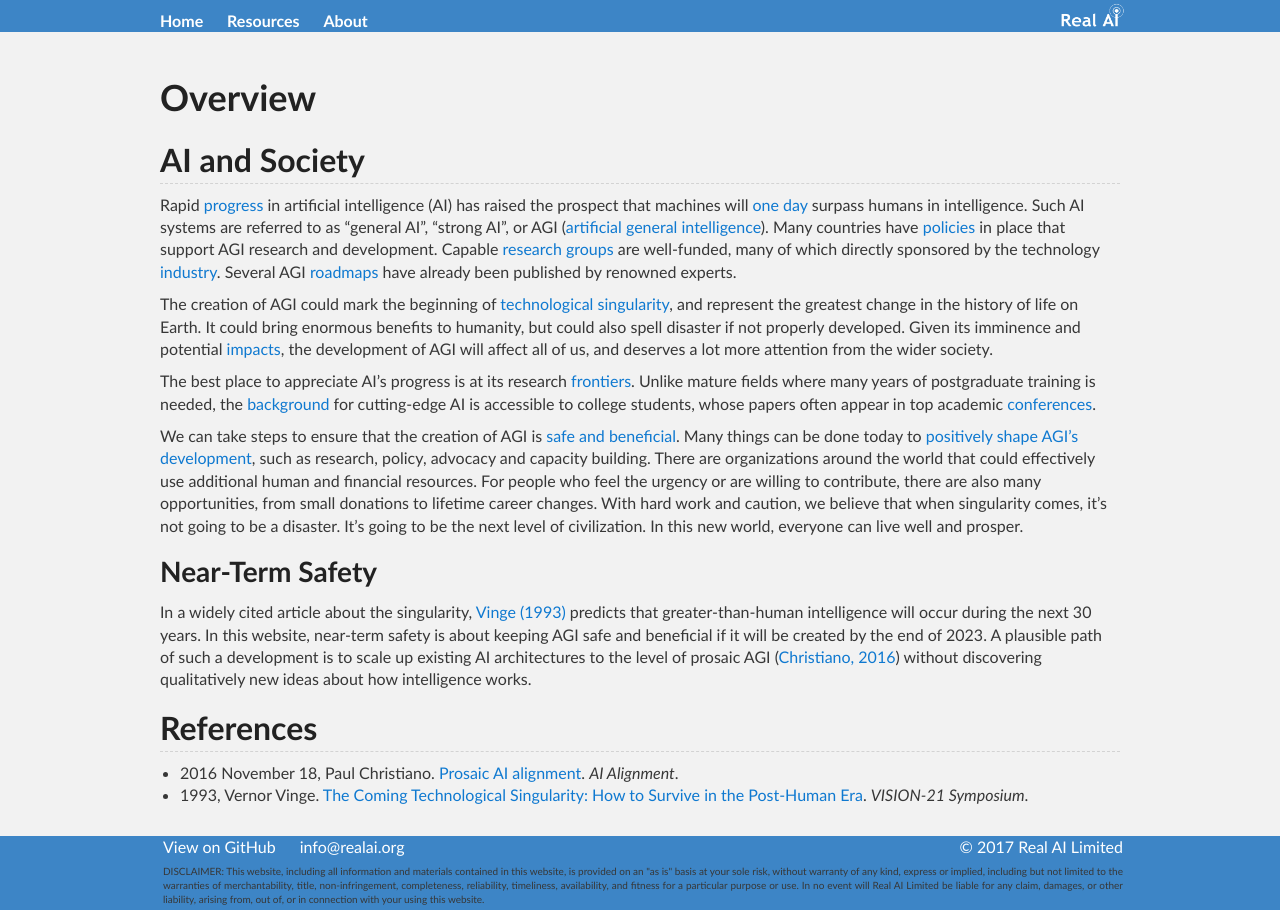
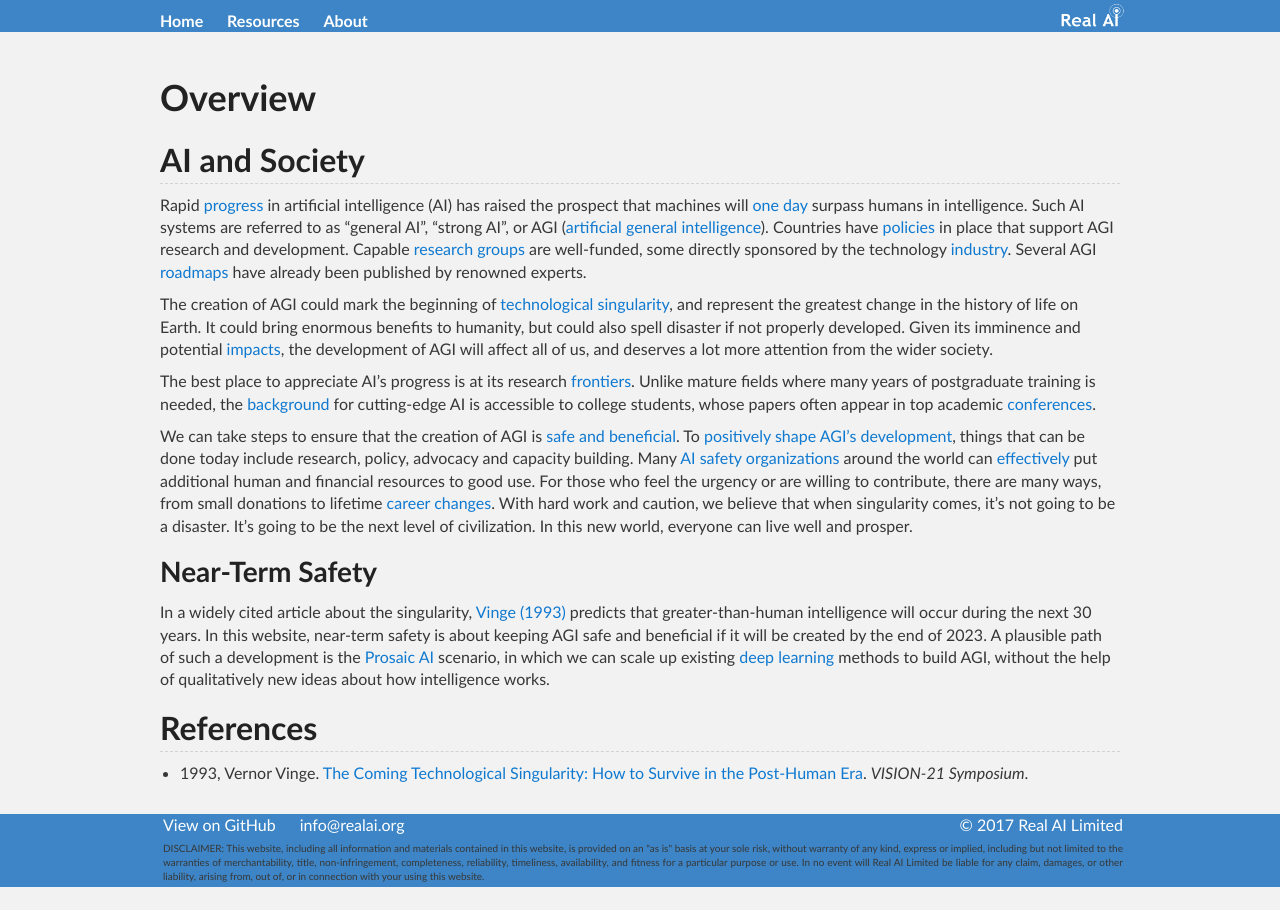
Before and after one commit to Tonywuhk/realai.org, a Jekyll site: the page built from overview.md, in a window 1280 px wide. Built offline with Jekyll 4.4.1, drawn with Linux system fonts in a browser that asks for light colours; our own code applies the rules of GitHub Pages for plain Markdown files; the repository's description, which GitHub fills in, is left out.

Commit message:
Rename safety/research-groups.md -> safety/organizations.md

```diff
--- a/overview.md
+++ b/overview.md
@@ -5,19 +5,18 @@
 
 ## AI and Society
 
-Rapid [progress](http://realai.org/progress/) in artificial intelligence (AI) has raised the prospect that machines will [one day](http://realai.org/timing/) surpass humans in intelligence. Such AI systems are referred to as “general AI”, “strong AI”, or AGI ([artificial general intelligence](https://en.wikipedia.org/wiki/Artificial_general_intelligence)). Many countries have [policies](http://realai.org/policies/) in place that support AGI research and development. Capable [research groups](http://realai.org/labs/) are well-funded, many of which directly sponsored by the technology [industry](http://realai.org/industry/). Several AGI [roadmaps](http://realai.org/roadmaps/) have already been published by renowned experts.
+Rapid [progress](http://realai.org/progress/) in artificial intelligence (AI) has raised the prospect that machines will [one day](http://realai.org/timing/) surpass humans in intelligence. Such AI systems are referred to as “general AI”, “strong AI”, or AGI ([artificial general intelligence](https://en.wikipedia.org/wiki/Artificial_general_intelligence)). Countries have [policies](http://realai.org/policies/) in place that support AGI research and development. Capable [research groups](http://realai.org/labs/) are well-funded, some directly sponsored by the technology [industry](http://realai.org/industry/). Several AGI [roadmaps](http://realai.org/roadmaps/) have already been published by renowned experts.
 
 The creation of AGI could mark the beginning of [technological singularity](https://en.wikipedia.org/wiki/Technological_singularity), and represent the greatest change in the history of life on Earth. It could bring enormous benefits to humanity, but could also spell disaster if not properly developed. Given its imminence and potential [impacts](http://realai.org/impacts/), the development of AGI will affect all of us, and deserves a lot more attention from the wider society.
 
 The best place to appreciate AI’s progress is at its research [frontiers](http://realai.org/frontiers/). Unlike mature fields where many years of postgraduate training is needed, the [background](http://realai.org/resources/curriculum/) for cutting-edge AI is accessible to college students, whose papers often appear in top academic [conferences](http://realai.org/conferences/).
 
-We can take steps to ensure that the creation of AGI is [safe and beneficial](http://realai.org/safety/). Many things can be done today to [positively shape AGI's development](https://80000hours.org/problem-profiles/positively-shaping-artificial-intelligence/), such as research, policy, advocacy and capacity building. There are organizations around the world that could effectively use additional human and financial resources. For people who feel the urgency or are willing to contribute, there are also many opportunities, from small donations to lifetime career changes. With hard work and caution, we believe that when singularity comes, it's not going to be a disaster. It's going to be the next level of civilization. In this new world, everyone can live well and prosper.
+We can take steps to ensure that the creation of AGI is [safe and beneficial](http://realai.org/safety/). To [positively shape AGI's development](https://80000hours.org/problem-profiles/positively-shaping-artificial-intelligence/), things that can be done today include research, policy, advocacy and capacity building. Many [AI safety organizations](http://realai.org/safety/organizations/) around the world can [effectively](http://realai.org/safety/effective-altruism/) put additional human and financial resources to good use. For those who feel the urgency or are willing to contribute, there are many ways, from small donations to lifetime [career changes](https://80000hours.org/). With hard work and caution, we believe that when singularity comes, it's not going to be a disaster. It's going to be the next level of civilization. In this new world, everyone can live well and prosper.
 
 ### Near-Term Safety
 
-In a widely cited article about the singularity, [Vinge (1993)](http://edoras.sdsu.edu/~vinge/misc/singularity.html) predicts that greater-than-human intelligence will occur during the next 30 years. In this website, near-term safety is about keeping AGI safe and beneficial if it will be created by the end of 2023. A plausible path of such a development is to scale up existing AI architectures to the level of prosaic AGI ([Christiano, 2016](https://ai-alignment.com/prosaic-ai-control-b959644d79c2)) without discovering qualitatively new ideas about how intelligence works.
+In a widely cited article about the singularity, [Vinge (1993)](http://edoras.sdsu.edu/~vinge/misc/singularity.html) predicts that greater-than-human intelligence will occur during the next 30 years. In this website, near-term safety is about keeping AGI safe and beneficial if it will be created by the end of 2023. A plausible path of such a development is the [Prosaic AI](http://realai.org/prosaic/) scenario, in which we can scale up existing [deep learning](https://en.wikipedia.org/wiki/Deep_learning) methods to build AGI, without the help of qualitatively new ideas about how intelligence works.
 
 ## References
 
-* 2016 November 18, Paul Christiano. [Prosaic AI alignment](https://ai-alignment.com/prosaic-ai-control-b959644d79c2). *AI Alignment*.
 * 1993, Vernor Vinge. [The Coming Technological Singularity: How to Survive in the Post-Human Era](http://edoras.sdsu.edu/~vinge/misc/singularity.html). *VISION-21 Symposium*.
```
Also changed, not shown: README.md (+1 -1 lines), labs/README.md (+1 -1 lines), safety/README.md (+1 -1 lines), safety/effective-altruism.md (+5 -5 lines), safety/organizations.md (renamed from safety/research-groups.md, +2 -2 lines).
